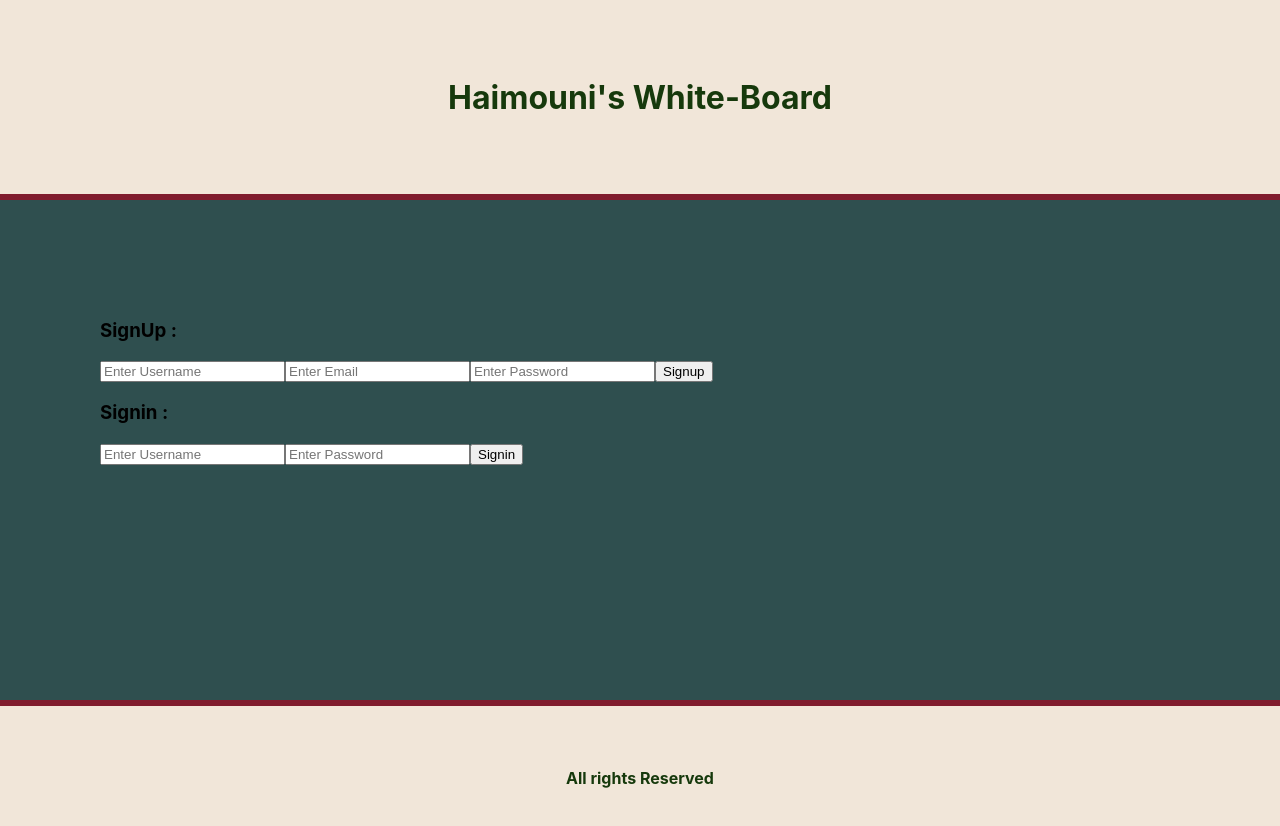
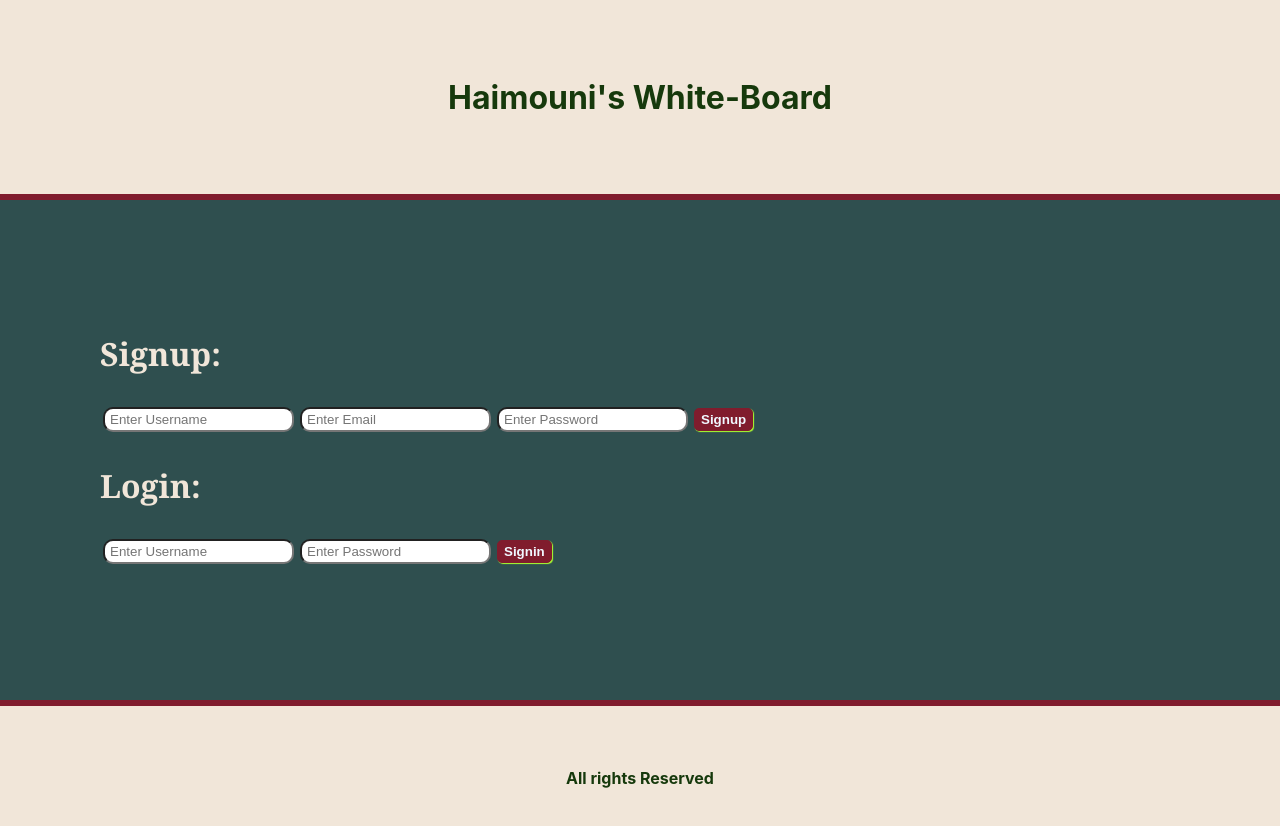
Before and after one commit to Alhaimouni/401-whiteboard-frontend, a React (Create React App) app: page / in a window 1280 px wide. Shown: the top 826 px of the page. Built offline with nearby package versions, Linux system fonts and the light colour scheme; no server answers.

Commit message:
add style

```diff
--- a/src/components/Log.js
+++ b/src/components/Log.js
@@ -9,9 +9,9 @@ function Log({ sifunc, sufunc }) {
 
   return (
     <div className='log'>
-      <h3>SignUp :</h3>
+      <h3>Signup:</h3>
       <SingupForm sufunc={sufunc} />
-      <h3>Signin :</h3>
+      <h3>Login:</h3>
       <SigninForm sifunc={sifunc} />
     </div>
   )
--- a/src/components/SigninForm.js
+++ b/src/components/SigninForm.js
@@ -5,9 +5,9 @@ function SigninForm({ sifunc }) {
     return (
         <div className='inForm'>
             <form onSubmit={sifunc}>
-                <input placeholder='Enter Username' name='username' type='text' required ></input>
-                <input placeholder='Enter Password' name='password' type='text' required ></input>
-                <input name='submit' type='submit' value='Signin'></input>
+                <input placeholder='Enter Username' name='username' type='text' id="input" required ></input>
+                <input placeholder='Enter Password' name='password' type='text' id="input" required ></input>
+                <input name='submit' type='submit' value='Signin' id="bt"></input>
             </form>
         </div>
     )
--- a/src/components/SingupForm.js
+++ b/src/components/SingupForm.js
@@ -4,10 +4,10 @@ function SingupForm({ sufunc }) {
   return (
     <div className='upForm' >
       <form onSubmit={sufunc}>
-        <input placeholder='Enter Username' name='username' type='text' required></input>
-        <input placeholder='Enter Email' name='email' type='email' required></input>
-        <input placeholder='Enter Password' name='password' type='text' required></input>
-        <input name='submit' type='submit' value='Signup'></input>
+        <input placeholder='Enter Username' name='username' type='text' id="input" required></input>
+        <input placeholder='Enter Email' name='email' type='email' id="input" required></input>
+        <input placeholder='Enter Password' name='password' type='text' id="input" required></input>
+        <input name='submit' type='submit' value='Signup' id="bt"></input>
       </form>
     </div>
   )
--- a/src/components/styles.css
+++ b/src/components/styles.css
@@ -23,7 +23,13 @@
     width: 100%;
     min-height: 500px;
     padding: 100px;
+}
 
+
+.log h3 {
+    color: rgb(241,230,217);
+    font-size: xx-large;
+    font-family: Cambria, Cochin, Georgia, Times, 'Times New Roman', serif;
 }
 
 .foot{
@@ -172,3 +178,25 @@
     width: 100px;
     border-radius: 5px;
 }
+
+#input {
+    height: 25px;
+    padding: 5px;
+    margin: 0px 3px;
+    border-radius: 10px;
+}
+
+#bt {
+    margin: 0px 3px;
+    border-radius: 5px;
+    padding: 3px 6px;
+    background-color: rgb(128,28,45);
+    color: aliceblue;
+    border: 1px solid rgb(128,28,45);
+    font-weight: bold;
+    box-shadow: 1px 1px 1px greenyellow;
+}
+
+#bt:hover {
+    box-shadow: 2px 2px 5px rgb(128,28,45);
+}
```
